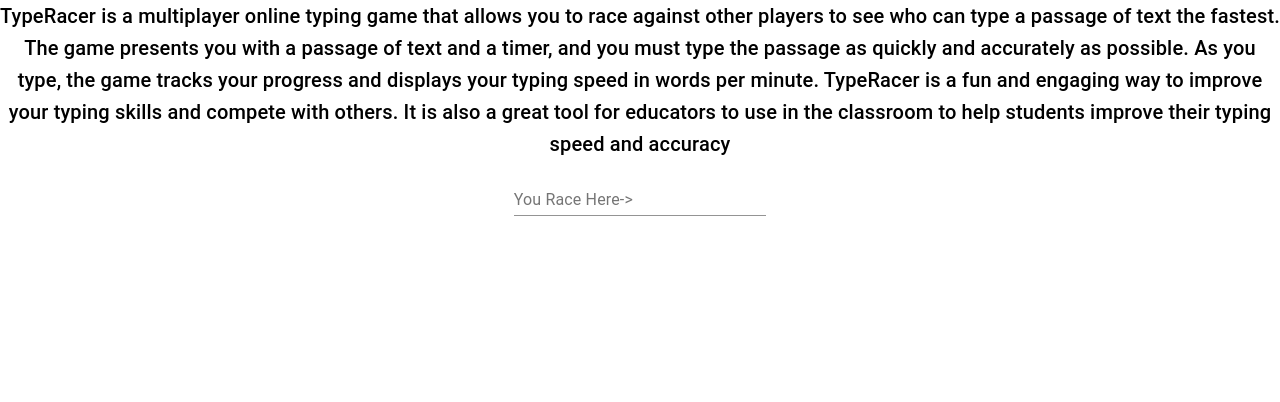
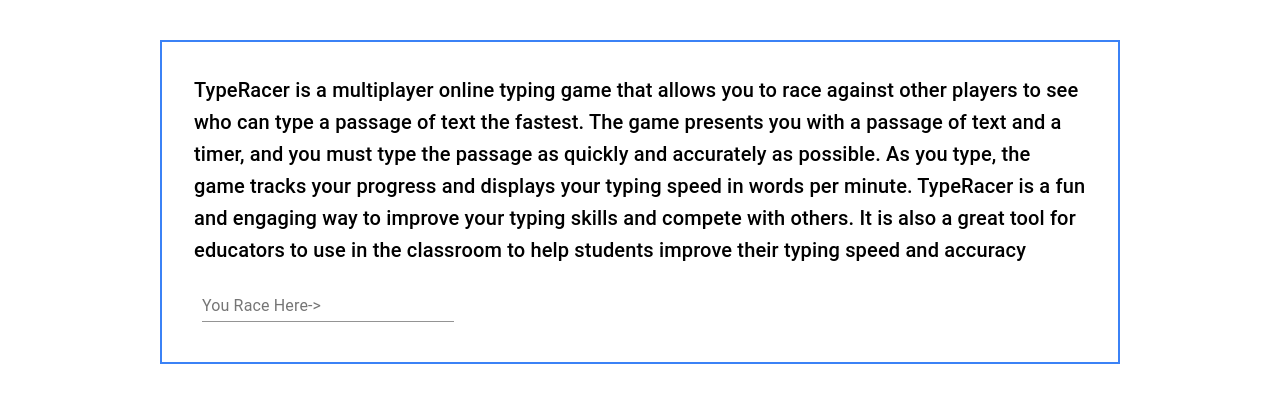
Before and after one commit to Nabid-Kaisar/typeracer, a React (Create React App) app: page / in a window 1280 px wide. Shown: the top 402 px of the page. Built offline with nearby package versions, Linux system fonts and the light colour scheme.

Commit message:
some container added and mvp css

```diff
--- a/package.json
+++ b/package.json
@@ -43,5 +43,10 @@
       "last 1 firefox version",
       "last 1 safari version"
     ]
+  },
+  "devDependencies": {
+    "autoprefixer": "^10.4.13",
+    "postcss": "^8.4.20",
+    "tailwindcss": "^3.2.4"
   }
 }
--- /dev/null
+++ b/postcss.config.js
@@ -0,0 +1,6 @@
+module.exports = {
+  plugins: {
+    tailwindcss: {},
+    autoprefixer: {},
+  },
+}
--- a/src/App.css
+++ b/src/App.css
@@ -1,38 +1,3 @@
 .App {
   text-align: center;
 }
-
-.App-logo {
-  height: 40vmin;
-  pointer-events: none;
-}
-
-@media (prefers-reduced-motion: no-preference) {
-  .App-logo {
-    animation: App-logo-spin infinite 20s linear;
-  }
-}
-
-.App-header {
-  background-color: #282c34;
-  min-height: 100vh;
-  display: flex;
-  flex-direction: column;
-  align-items: center;
-  justify-content: center;
-  font-size: calc(10px + 2vmin);
-  color: white;
-}
-
-.App-link {
-  color: #61dafb;
-}
-
-@keyframes App-logo-spin {
-  from {
-    transform: rotate(0deg);
-  }
-  to {
-    transform: rotate(360deg);
-  }
-}
--- a/src/App.tsx
+++ b/src/App.tsx
@@ -1,42 +1,12 @@
-import React, {ChangeEvent, useEffect, useState} from 'react';
-import logo from './logo.svg';
 import './App.css';
-import DisplayText from "./components/DisplayText";
-import {getRandomText, sentenceToWordsArray} from "./helpers/util"
-import Input from "./components/Input";
-
-const para = getRandomText()
-const fixedWordsArray = sentenceToWordsArray(getRandomText());
-const fixedWordsArrayWithOtherFields = fixedWordsArray.map(w => ({word: w, correct: false}))
+import TypeEnvContainer from "./container/TypeEnvContainer"
+import AppContainer from "./container/AppContainer";
 
 function App() {
-
-    const [currentInput, setCurrentInput] = useState('');
-    const [wordsArr, setWordsArr] = useState(fixedWordsArrayWithOtherFields);
-    const [currentIdx, setCurrentIdx] = useState(0);
-
-    const handleInputChange = (e: ChangeEvent<HTMLTextAreaElement | HTMLInputElement>) => {
-        const {value} = e.target;
-        if (value === " ") return;
-        setCurrentInput(value);
-    }
-
-    useEffect(() => {
-        if (wordsArr[currentIdx].word === currentInput) {
-            setCurrentInput('')
-            let newWordsArr = [...wordsArr];
-            newWordsArr[currentIdx].correct = true;
-            setWordsArr(newWordsArr);
-            setCurrentIdx(currentIdx + 1);
-        }
-    }, [currentInput])
-
     return (
-        <div className="App">
-            <DisplayText wordsArray={wordsArr}/>
-            <Input value={currentInput} label={'You Race Here->'} placeholder={'type here'}
-                   handleChange={handleInputChange}/>
-        </div>
+        <AppContainer>
+            <TypeEnvContainer/>
+        </AppContainer>
     );
 }
 
--- a/src/components/DisplayText.tsx
+++ b/src/components/DisplayText.tsx
@@ -27,7 +27,7 @@
             <Typography variant="h6" component="h2">
                 {wordsArray.map((wordData, idx) => {
                     if (wordData.correct) {
-                        return <span style={{background: 'green'}} key={idx}>{wordData.word + ' '}</span>
+                        return <span style={{background: 'greenyellow'}} key={idx}>{wordData.word + ' '}</span>
                     } else return <span key={idx}>{wordData.word + ' '}</span>
 
                 })}
--- a/src/components/Input.tsx
+++ b/src/components/Input.tsx
@@ -16,15 +16,17 @@
     handleChange: (e: ChangeEvent<HTMLTextAreaElement | HTMLInputElement>)=> void;
     placeholder: string;
     label: string;
+    className?: string;
 }
 
-const Input:React.FC<InputPropTypes>= ({handleChange, placeholder, label, value}) => {
+const Input:React.FC<InputPropTypes>= ({handleChange, placeholder, label, value,className}) => {
     const classes = useStyles();
 
     return (
         <form className={classes.root} noValidate autoComplete="off">
             <div>
                 <TextField
+                    className={className}
                     onChange={handleChange}
                     id="standard-basic"
                     label={label}
--- /dev/null
+++ b/src/container/AppContainer.tsx
@@ -0,0 +1,15 @@
+import React from "react";
+
+interface AppContainerType {
+    children: JSX.Element;
+}
+
+const AppContainer: React.FC<AppContainerType> = ({children}) => {
+    return (
+        <div className='flex justify-center'>
+            {children}
+        </div>
+    );
+}
+
+export default AppContainer;
--- /dev/null
+++ b/src/container/TypeEnvContainer.tsx
@@ -0,0 +1,44 @@
+import React, {ChangeEvent, useEffect, useState} from "react";
+import DisplayText from "../components/DisplayText";
+import Input from "../components/Input";
+import {getRandomText, sentenceToWordsArray} from "../helpers/util";
+
+interface TypeEnvContainerTypes{
+
+}
+
+const para = getRandomText()
+const fixedWordsArray = sentenceToWordsArray(getRandomText());
+const fixedWordsArrayWithOtherFields = fixedWordsArray.map(w => ({word: w, correct: false}))
+
+const TypeEnvContainer:React.FC<TypeEnvContainerTypes>= ()=>{
+    const [currentInput, setCurrentInput] = useState('');
+    const [wordsArr, setWordsArr] = useState(fixedWordsArrayWithOtherFields);
+    const [currentIdx, setCurrentIdx] = useState(0);
+
+    const handleInputChange = (e: ChangeEvent<HTMLTextAreaElement | HTMLInputElement>) => {
+        const {value} = e.target;
+        if (value === " ") return;
+        setCurrentInput(value);
+    }
+
+    useEffect(() => {
+        if (wordsArr[currentIdx].word === currentInput) {
+            setCurrentInput('')
+            let newWordsArr = [...wordsArr];
+            newWordsArr[currentIdx].correct = true;
+            setWordsArr(newWordsArr);
+            setCurrentIdx(currentIdx + 1);
+        }
+    }, [currentInput])
+
+    return (
+        <div className={'w-3/4 border-2 border-blue-500 flex justify-center flex-col p-8 mt-10'}>
+            <DisplayText wordsArray={wordsArr}/>
+            <Input className={'text-center'} value={currentInput} label={'You Race Here->'} placeholder={'type here'}
+                   handleChange={handleInputChange}/>
+        </div>
+    )
+}
+
+export default TypeEnvContainer
--- a/src/index.css
+++ b/src/index.css
@@ -1,3 +1,7 @@
+@tailwind base;
+@tailwind components;
+@tailwind utilities;
+
 body {
   margin: 0;
   font-family: -apple-system, BlinkMacSystemFont, 'Segoe UI', 'Roboto', 'Oxygen',
--- /dev/null
+++ b/tailwind.config.js
@@ -0,0 +1,10 @@
+/** @type {import('tailwindcss').Config} */
+module.exports = {
+  content: [
+    "./src/**/*.{js,jsx,ts,tsx}",
+  ],
+  theme: {
+    extend: {},
+  },
+  plugins: [],
+}
```
Also changed, not shown: 1 other file (tests, documents, lock files or other folders).
